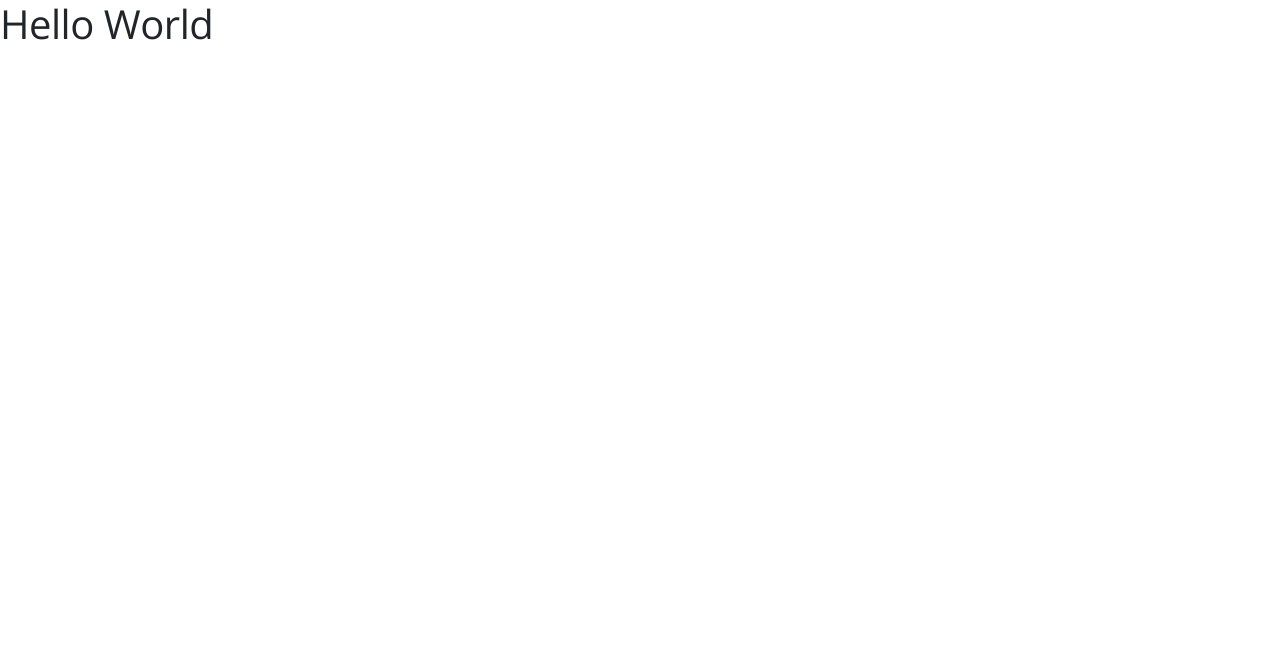
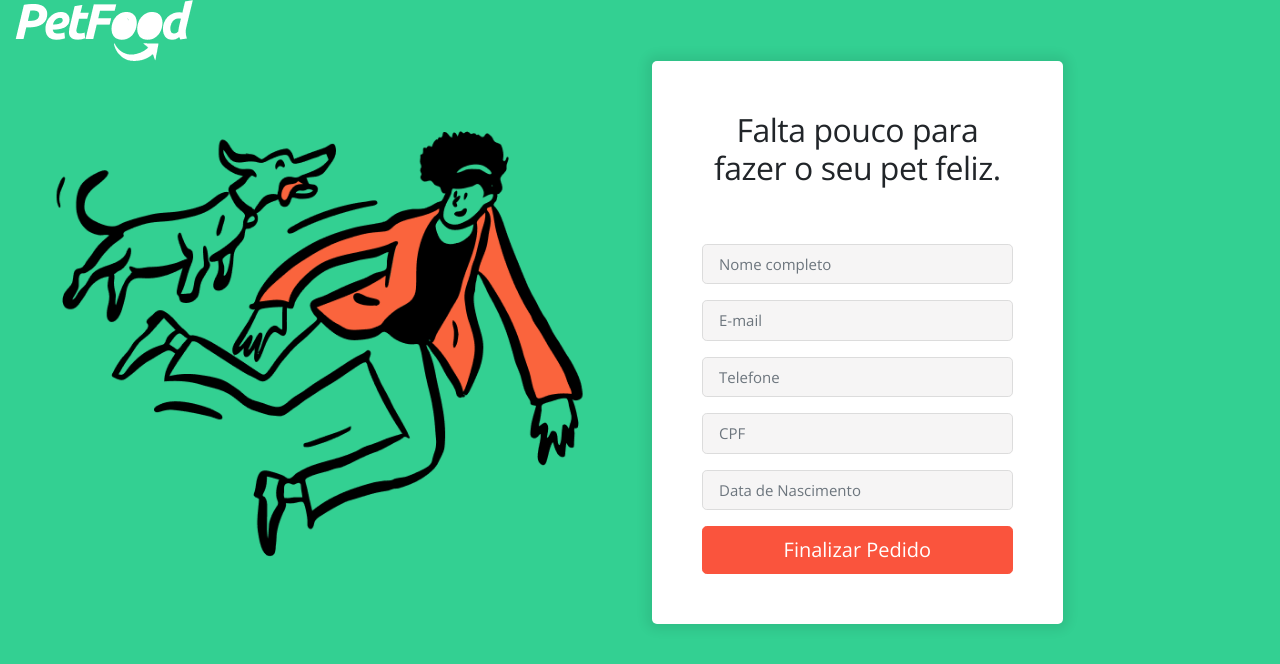
Before and after one commit to paulhenrique/petfood, a React (Create React App) app: page / in a window 1280 px wide. Shown: the top 664 px of the page. Built offline with nearby package versions, Linux system fonts and the light colour scheme.

Commit message:
Adicionando estilo da página de cadastro

```diff
--- a/public/index.html
+++ b/public/index.html
@@ -15,9 +15,9 @@
   <title>PetFood</title>
 </head>
 
-<body>
+<body class="h-100">
   <noscript>You need to enable JavaScript to run this app.</noscript>
-  <div id="root"></div>
+  <div id="root" class="h-100"></div>
   <script src="https://cdn.jsdelivr.net/npm/bootstrap@5.0.0/dist/js/bootstrap.bundle.min.js"
     integrity="sha384-p34f1UUtsS3wqzfto5wAAmdvj+osOnFyQFpp4Ua3gs/ZVWx6oOypYoCJhGGScy+8"
     crossorigin="anonymous"></script>
--- a/src/App.js
+++ b/src/App.js
@@ -1,7 +1,8 @@
+import Cadastro from './pages/cadastro';
 function App() {
   return (
-    <div className="App">
-      <h1>Hello World</h1>
+    <div className="App h-100">
+      <Cadastro />
     </div>
   );
 }
--- /dev/null
+++ b/src/pages/cadastro/index.js
@@ -0,0 +1,56 @@
+import Logo from "../../assets/logo-white.png";
+import Illustration from "../../assets/illustration.png";
+
+function Cadastro() {
+  return (
+    <div className="container-fluid h-100 bg-primary">
+      <div className="col-12">
+        <img src={Logo} alt="" />
+      </div>
+      <div className="row">
+        <div className="col-6 text-right my-auto">
+          <img src={Illustration} alt="Ilustração" className="img-fluid" />
+        </div>
+        <div className="col-6">
+          <div className="box col-8">
+            <h2 className="text-center">
+              Falta pouco para fazer o seu pet feliz.
+            </h2>
+            <br />
+            <br />
+            <input
+              type="text"
+              className="form-control form-control-lg mb-3"
+              placeholder="Nome completo"
+            />
+            <input
+              type="text"
+              className="form-control form-control-lg mb-3"
+              placeholder="E-mail"
+            />
+            <input
+              type="text"
+              className="form-control form-control-lg mb-3"
+              placeholder="Telefone"
+            />
+            <input
+              type="text"
+              className="form-control form-control-lg mb-3"
+              placeholder="CPF"
+            />
+            <input
+              type="text"
+              className="form-control form-control-lg mb-3"
+              placeholder="Data de Nascimento"
+            />
+            <button className="btn btn-lg btn-block w-100 btn-secondary">
+              Finalizar Pedido
+            </button>
+          </div>
+        </div>
+      </div>
+    </div>
+  );
+}
+
+export default Cadastro;
--- a/src/styles/global.scss
+++ b/src/styles/global.scss
@@ -1,5 +1,9 @@
 @import url('https://fonts.googleapis.com/css2?family=Open+Sans:ital,wght@0,300;0,400;0,600;0,700;0,800;1,300;1,400;1,600;1,700;1,800&display=swap');
 
+:root {
+  --primary: #33D092;
+  --secondary: #fa543d;
+}
 
 html,
 body {
@@ -8,3 +12,49 @@ body {
   font-family: 'Open Sans';
   letter-spacing: -0.03rem;
 }
+
+.bg-primary {
+  background: var(--primary) !important;
+}
+
+.bg-secondary {
+  background: var(--secondary) !important;
+}
+
+.btn-secondary {
+
+  &:focus,
+  &:active,
+  &:disabled,
+  &:hover {
+    background: var(--secondary) !important;
+  }
+
+  background: var(--secondary) !important;
+  border-color: var(--secondary) !important;
+
+}
+
+.box {
+  background: #ffffff;
+  box-shadow: 0px 0px 11px 6px rgba(0, 0, 0, 0.08);
+  border-radius: 5px;
+  display: inline-block;
+  padding: 50px;
+
+}
+
+input[type='text'],
+input[type='email'],
+input[type='password'],
+input[type='date'],
+input[type='text']:disabled,
+input[type='email']:disabled,
+input[type='password']:disabled,
+input[type='date']:disabled {
+  font-size: 15px;
+  background: #f6f5f5;
+  border: 0.5px solid #dcdcdc;
+  outline: none;
+  color: #626262;
+}
```
